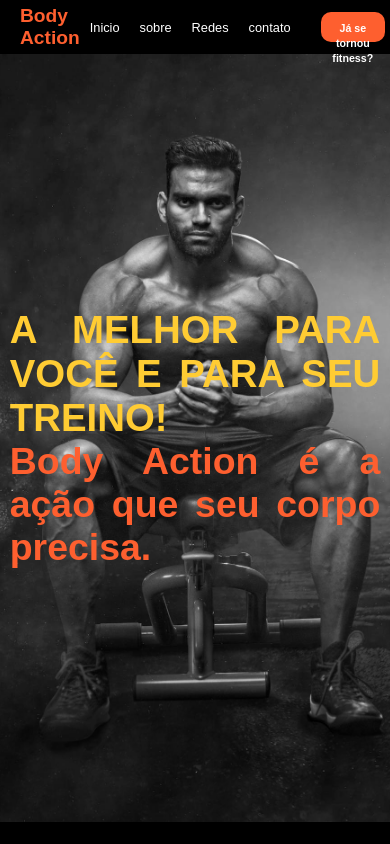
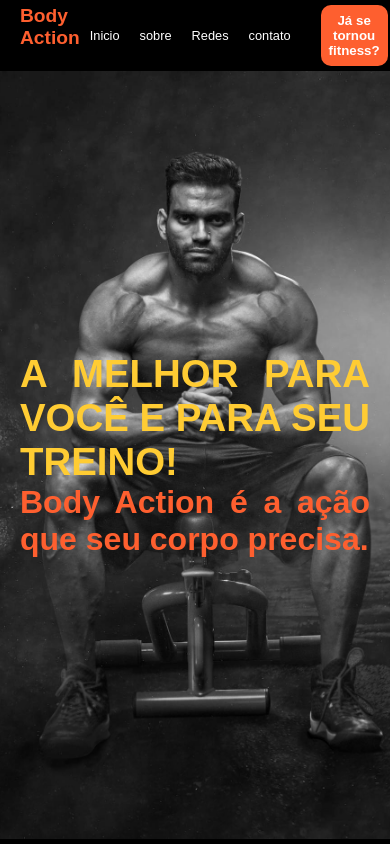
Before and after one commit to Fernandocampos07/landingpage-project, a plain HTML site: page index.html in a window 390 px wide. Drawn offline with Linux system fonts and the light colour scheme; files whose address does not match are found by name.

Commit message:
finalizei a primeira parte do projeto

```diff
--- a/styles/mobile.css
+++ b/styles/mobile.css
@@ -17,25 +17,30 @@ body{
 }
 #nav-bar{
     display: flex;
-    justify-content: space-between;
+    justify-content: space-around;
 }
-#title{
-
-}
-#main-list {
-
-
+#buttom {
+    display: flex;
+    height: 100%;
+    justify-content: center;
+    align-items: center;
+    border-radius: 10px;
  }
  #buttom a{
-    font-size: 0.8em;
+     font-size: 1em;
  }
  #content{
      display: flex;
      flex-direction: column;
      width: 95vw;
      margin-left: 0px;
+     padding: 20px;
  }
  #content h2{
   font-size: larger;
  }
+  #content h3{
+    font-size: xx-large;
   }
+
+}
```
Lines whose indentation alone changed are shown as unchanged.
